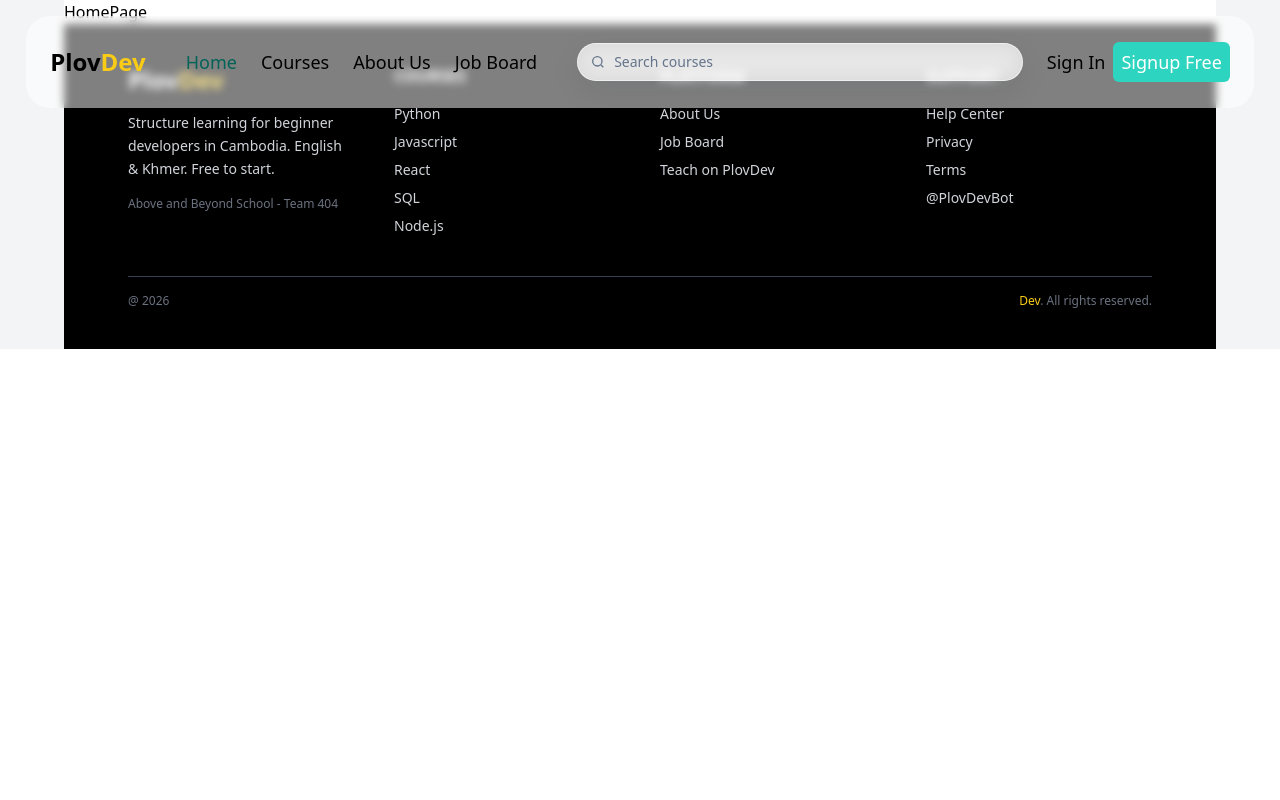
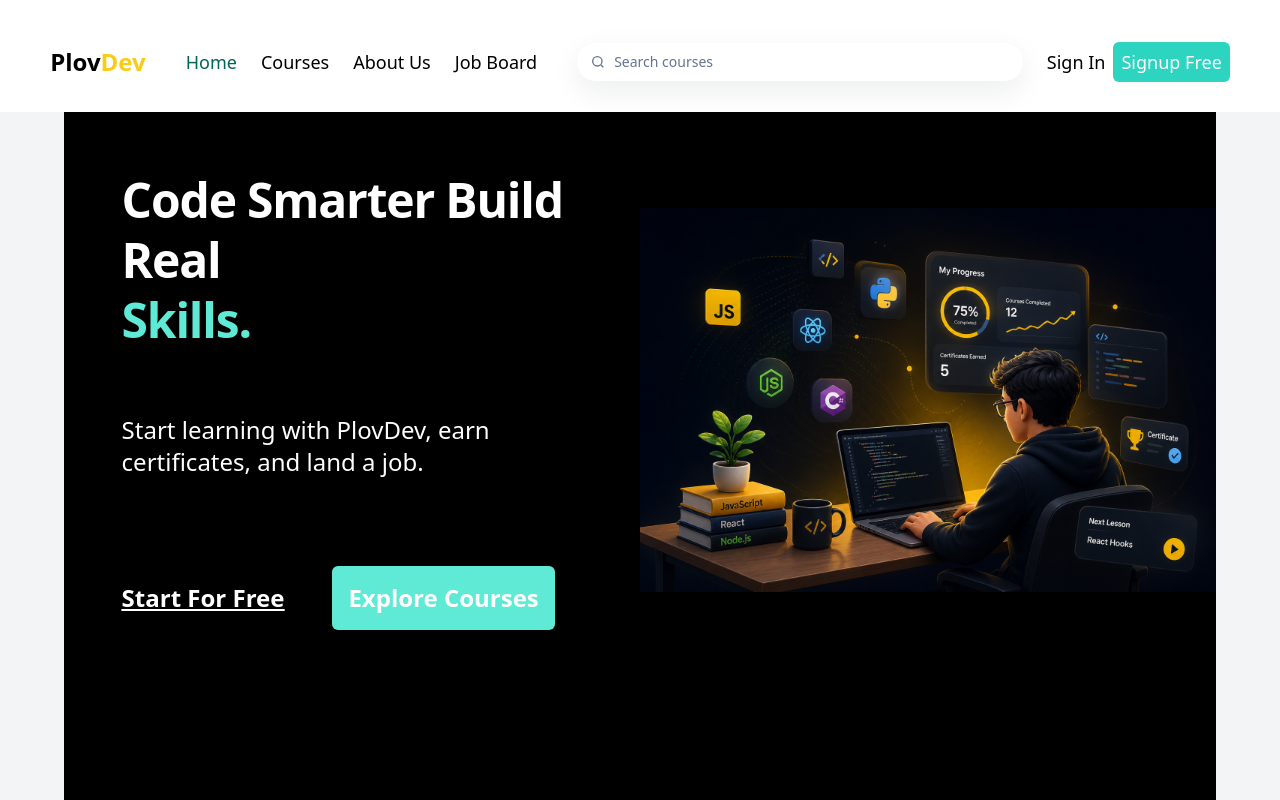
Before and after one commit to SokKimsour/plovdev-client, a React (Vite) app: page / in a window 1280 px wide. Shown: the top 800 px of the page. Built offline with nearby package versions, Linux system fonts and the light colour scheme.

Commit message:
feat: add Hero sectionCard detail to Homepage

```diff
--- a/src/pages/public/HomePage.jsx
+++ b/src/pages/public/HomePage.jsx
@@ -1,8 +1,28 @@
 import React from 'react'
-
+import HeroSectionCard from '../../components/layout/HeroSectionCard'
+import Homeimage from '../../assets/HomepageHeroimage.png'
 const HomePage = () => {
   return (
-    <div>HomePage</div>
+    <div className=' m-[auto] p-[auto] mt-28  '>
+
+     <HeroSectionCard
+        Title1="Code Smarter Build Real"
+        Title2 ="Skills."
+        Subtitle= "Start learning with PlovDev, earn certificates, and land a job."
+        img={Homeimage}
+
+        marque1="html"
+        marque2="css"
+        marque3="javascript"
+        marque4="python"
+        marque5="html"
+        marque6="css"
+
+        />
+
+
+
+    </div>
   )
 }
 
```
